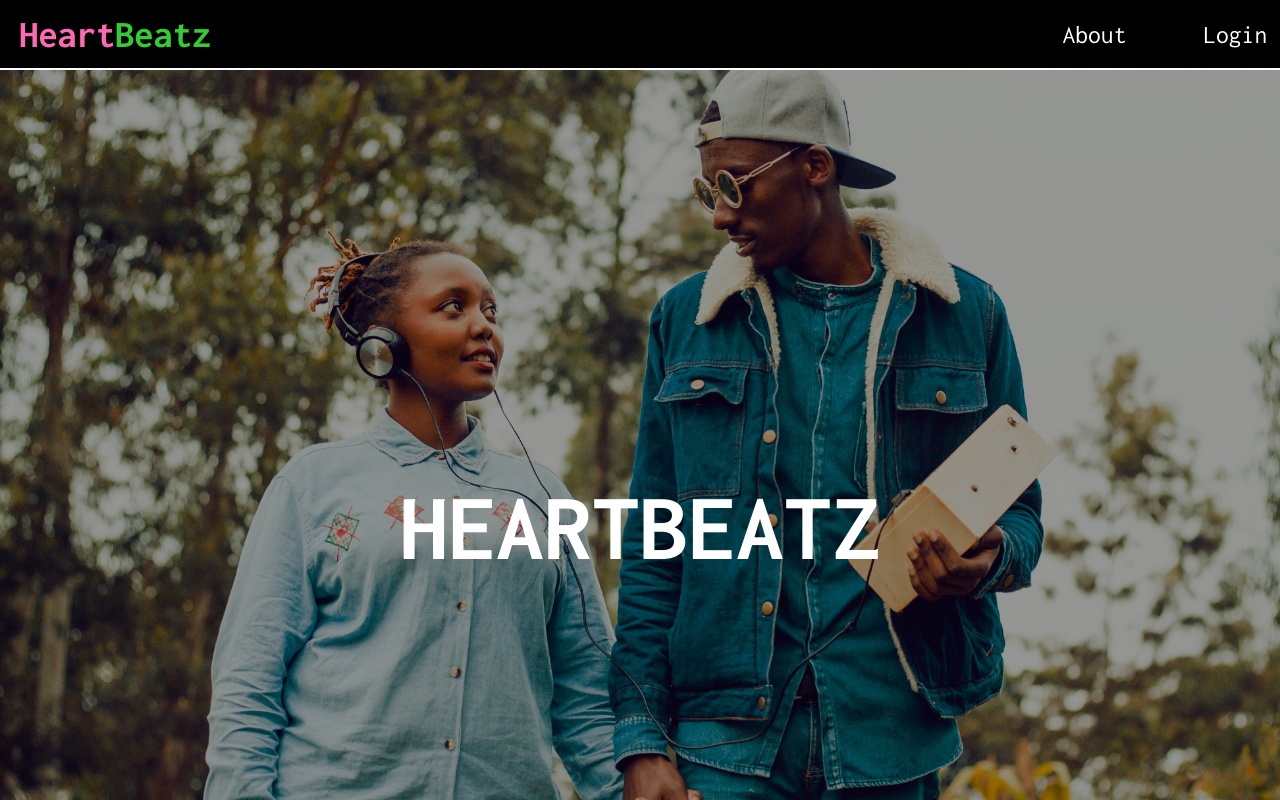
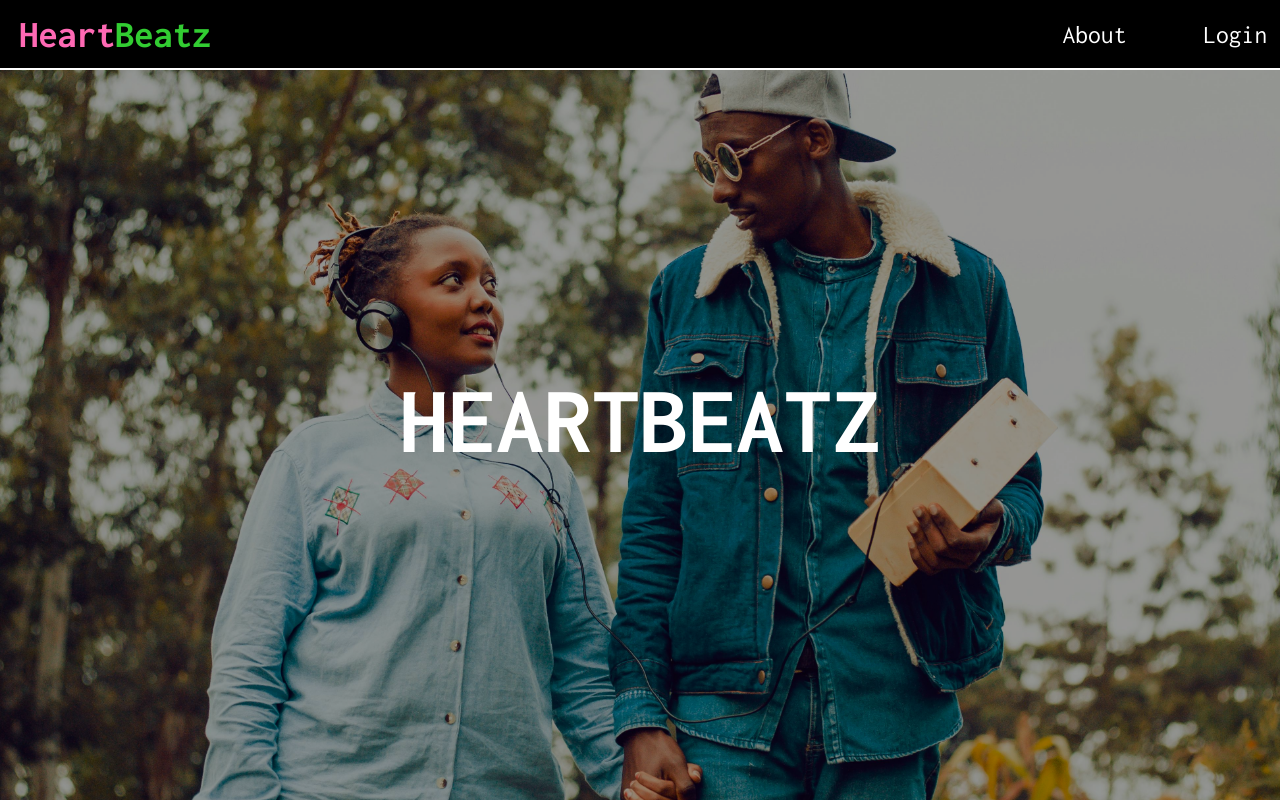
Before and after one commit to EmreDincoglu/Software-Engineering-Group-4-Project, a React (Create React App) app in the folder frontend/: page / in a window 1280 px wide. Shown: the top 800 px of the page. Built offline with nearby package versions, Linux system fonts and the light colour scheme.

Commit message:
Update root.css

```diff
--- a/frontend/src/pages/Root/root.css
+++ b/frontend/src/pages/Root/root.css
@@ -74,7 +74,7 @@
 
 .big-photo img{
     width: 100%;
-    height: 100%;
+    max-height: 800px;
     opacity: 0.6;
     object-fit: cover;
     background-color: white;
@@ -87,7 +87,7 @@
     color: white;
     font-size: 3em;
     transform: translate(-50%, 50%);
-    top: 50%;
+    top: 40%;
     left: 50%;
     text-align: center;
 }
```
